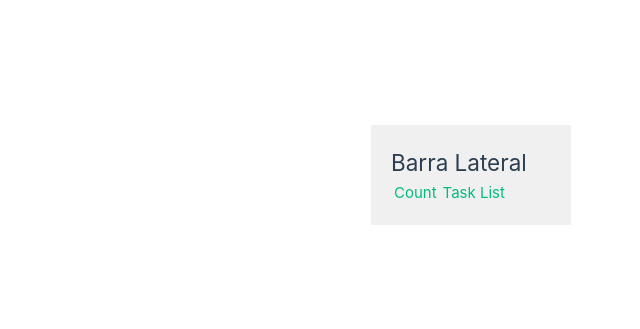
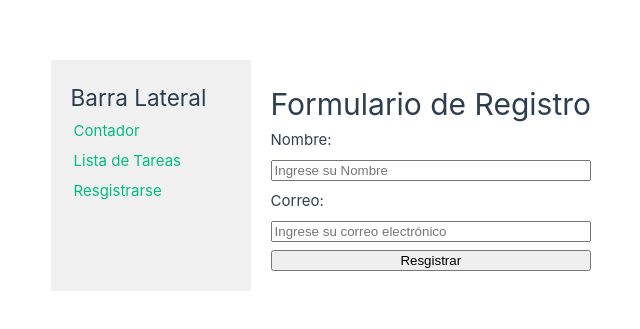
Before and after one commit to Roderickds-dev/curso-vue, a Vue app in the folder curso-vue/: page /register in a window 1280 px wide. Shown: the part 225-554 px from the top of the page, without its empty margins (29-669 px from the left). Built offline with nearby package versions, Linux system fonts and the light colour scheme.

Commit message:
Agregando vee-validate

```diff
--- a/curso-vue/package.json
+++ b/curso-vue/package.json
@@ -10,7 +10,9 @@
     "lint": "eslint . --fix"
   },
   "dependencies": {
+    "@vee-validate/yup": "^4.15.0",
     "pinia": "^2.3.0",
+    "vee-validate": "^4.15.0",
     "vue": "^3.5.13",
     "vue-router": "^4.5.0"
   },
--- a/curso-vue/src/App.vue
+++ b/curso-vue/src/App.vue
@@ -8,8 +8,8 @@
 
 <script setup>
 import MainView from "./views/MainView.vue";
-import Contador from "./components/Contador.vue";
-import ListaDeTareas from "./components/ListaDeTareas.vue";
+// import Contador from "./modules/contador/components/Contador.vue";
+// import ListaDeTareas from "./modules/listaDeTareas/components/ListaDeTareas.vue";
 </script>
 
 <style scoped>
--- a/curso-vue/src/components/Sidebar.vue
+++ b/curso-vue/src/components/Sidebar.vue
@@ -1,8 +1,9 @@
 <template>
   <div class="sidebar">
     <h2>Barra Lateral</h2>
-    <RouterLink to="/count">Count</RouterLink>
-    <RouterLink to="/taskList">Task List</RouterLink>
+    <RouterLink to="/count">Contador</RouterLink>
+    <RouterLink to="/taskList">Lista de Tareas</RouterLink>
+    <RouterLink to="/register">Resgistrarse</RouterLink>
   </div>
 </template>
 <script setup></script>
@@ -11,5 +12,7 @@
   width: 200px;
   background-color: #f0f0f0;
   padding: 20px;
+  display: flex;
+  flex-direction: column;
 }
 </style>
--- /dev/null
+++ b/curso-vue/src/modules/registro/schemas/validationSchema.js
@@ -0,0 +1,6 @@
+import * as yup from "yup";
+
+export const schema = yup.object({
+  nombre: yup.string().required(),
+  email: yup.string().email().required(),
+});
--- /dev/null
+++ b/curso-vue/src/modules/registro/views/RegistrarVue.vue
@@ -0,0 +1,39 @@
+<template>
+  <div>
+    <h1>Formulario de Registro</h1>
+    <Form :validation-schema="schema" @submit="onSubmit" class="form">
+      <label for="nombre">Nombre: </label>
+      <Field
+        type="text"
+        id="nombre"
+        name="nombre"
+        placeholder="Ingrese su Nombre"
+      />
+      <ErrorMessage name="nombre"></ErrorMessage>
+      <label for="correo">Correo:</label>
+      <Field
+        type="email"
+        id="email"
+        name="email"
+        placeholder="Ingrese su correo electrónico"
+      />
+      <ErrorMessage name="email"></ErrorMessage>
+      <button type="submit">Resgistrar</button>
+    </Form>
+  </div>
+</template>
+<script setup>
+import { Form, Field, ErrorMessage } from "vee-validate";
+import { schema } from "../schemas/validationSchema";
+
+const onSubmit = () => {
+  console.log("Se ha enviado el formulario");
+};
+</script>
+<style scoped>
+.form {
+  display: flex;
+  flex-direction: column;
+  gap: 0.5rem;
+}
+</style>
```
Also changed, not shown: curso-vue/src/router/index.js (+7 -2 lines), curso-vue/src/modules/contador/components/Contador.vue (renamed from curso-vue/src/components/Contador.vue), curso-vue/src/modules/listaDeTareas/components/ListaDeTareas.vue (renamed from curso-vue/src/components/ListaDeTareas.vue), 1 other file (tests, documents, lock files or other folders).
